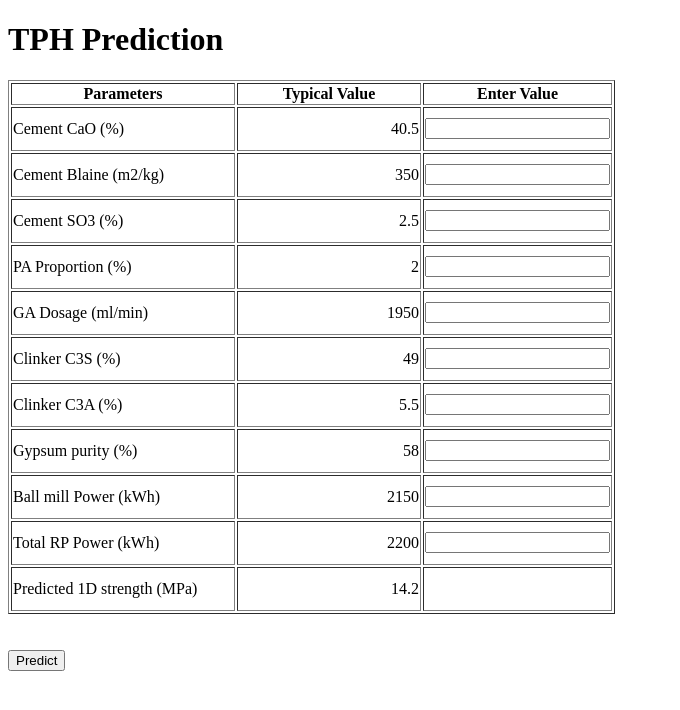
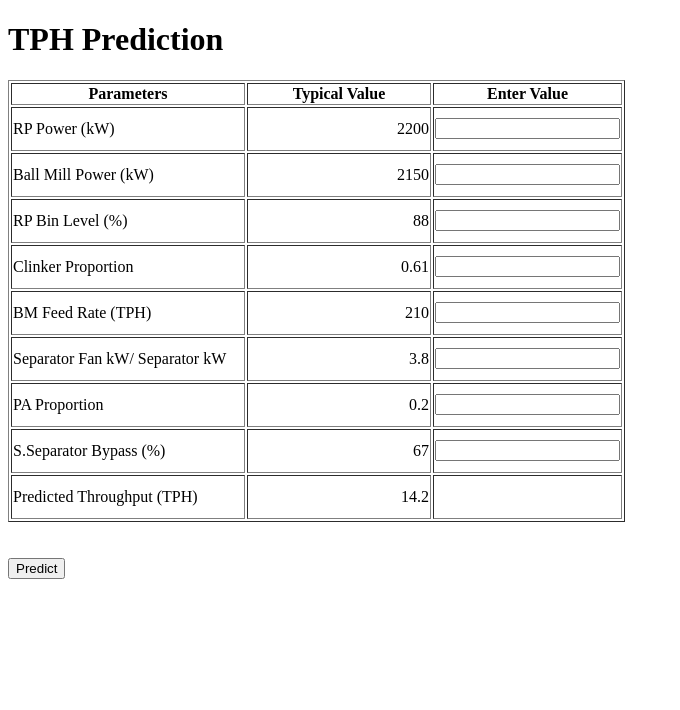
Before and after one commit to meenuchhabra294/TPHNew, a Flask app: page / in a window 1280 px wide. Shown: the top 710 px of the page, without its empty margins (0-680 px from the left). Run offline with Flask 2, Linux system fonts and the light colour scheme; parts of the project's set-up code (start-up, migrations or seed data) failed here and were passed over.

Commit message:
Add files via upload

```diff
--- a/templates/index.html
+++ b/templates/index.html
@@ -15,63 +15,53 @@
 <table border="1">
 
 	<tr >
-	    <th width="220">Parameters</th>
+	    <th width="230">Parameters</th>
 	    <th width="180">Typical Value</th>
 	    <th>Enter Value</th>
   	</tr>
   	<tr>
-	    <td height="40"><label for="Cement_CaO">Cement CaO (%)</label></td>
-	    <td style="text-align:right" >40.5</td>
-	    <td><input type="text"  style="text-align:right;" name="Cement_CaO"  required="required" /><br /></td>
+	    <td height="40"><label for="RP_power">RP Power (kW)</label></td>
+	    <td style="text-align:right" >2200</td>
+	    <td><input type="text"  style="text-align:right;" name="RP_power"  required="required" /><br /></td>
   </tr>
   	<tr>
-	    <td height="40"><label for="C_Blaine">Cement Blaine (m2/kg)</label></td>
-	    <td style="text-align:right" >350</td>
-	    <td><input type="text"  style="text-align:right;" name="C_Blaine" required="required" /><br /></td>
+	    <td height="40"><label for="Ball_Mill">Ball Mill Power (kW)</label></td>
+	    <td style="text-align:right" >2150</td>
+	    <td><input type="text"  style="text-align:right;" name="Ball_Mill" required="required" /><br /></td>
   </tr>
    	<tr>
- 	    <td height="40"><label for="Cement_So3_x">Cement SO3 (%)</label></td>
- 	    <td style="text-align:right" >2.5</td>
- 	    <td><input type="text"  style="text-align:right;" name="Cement_So3_x"  required="required" /><br /></td>
+ 	    <td height="40"><label for="RP_Bin_Level">RP Bin Level (%)</label></td>
+ 	    <td style="text-align:right" >88</td>
+ 	    <td><input type="text"  style="text-align:right;" name="RP_Bin_Level"  required="required" /><br /></td>
   </tr>
     	<tr>
-  	    <td height="40"><label for="PA_prop">PA Proportion (%)</label></td>
-  	    <td style="text-align:right" >2</td>
+  	    <td height="40"><label for="Clinker">Clinker Proportion</label></td>
+  	    <td style="text-align:right" >0.61</td>
+  	    <td><input type="text"  style="text-align:right;" name="Clinker"  required="required" /><br /></td>
+  </tr>
+    	<tr>
+  	    <td height="40"><label for="BM_Frate">BM Feed Rate (TPH)</label></td>
+  	    <td style="text-align:right" >210</td>
+  	    <td><input type="text"  style="text-align:right;" name="BM_Frate"  required="required" /><br /></td>
+  </tr>
+    	<tr>
+  	    <td height="40"><label for="SFbyS">Separator Fan kW/ Separator kW</label></td>
+  	    <td style="text-align:right" >3.8</td>
+  	    <td><input type="text"  style="text-align:right;" name="SFbyS"  required="required" /><br /></td>
+  </tr>
+    	<tr>
+  	    <td height="40"><label for="PA_prop">PA Proportion</label></td>
+  	    <td style="text-align:right" >0.2</td>
   	    <td><input type="text"  style="text-align:right;" name="PA_prop"  required="required" /><br /></td>
   </tr>
     	<tr>
-  	    <td height="40"><label for="GA_Dosage_x">GA Dosage (ml/min)</label></td>
-  	    <td style="text-align:right" >1950</td>
-  	    <td><input type="text"  style="text-align:right;" name="GA_Dosage_x"  required="required" /><br /></td>
-  </tr>
-    	<tr>
-  	    <td height="40"><label for="Cl_C3s">Clinker C3S (%)</label></td>
-  	    <td style="text-align:right" >49</td>
-  	    <td><input type="text"  style="text-align:right;" name="Cl_C3s"  required="required" /><br /></td>
-  </tr>
-    	<tr>
-  	    <td height="40"><label for="Cl_C3A_x">Clinker C3A (%)</label></td>
-  	    <td style="text-align:right" >5.5</td>
-  	    <td><input type="text"  style="text-align:right;" name="Cl_C3A_x"  required="required" /><br /></td>
-  </tr>
-    	<tr>
-  	    <td height="40"><label for="Gypsum_Purity">Gypsum purity (%)</label></td>
-  	    <td style="text-align:right" >58</td>
-  	    <td><input type="text"  style="text-align:right;" name="Gypsum_Purity" required="required" /><br /></td>
+  	    <td height="40"><label for="S_ByDamper">S.Separator Bypass (%)</label></td>
+  	    <td style="text-align:right" >67</td>
+  	    <td><input type="text"  style="text-align:right;" name="S_ByDamper" required="required" /><br /></td>
   </tr>
 
-    	<tr>
-  	    <td height="40"><label for="BM">Ball mill Power (kWh)</label></td>
-  	    <td style="text-align:right" >2150</td>
-  	    <td style="text-align:center"><input type="text"  style="text-align:right;" name="BM" required="required" /><br /></td>
-  </tr>
-      	<tr>
-    	    <td height="40"><label for="RP_Power">Total RP Power (kWh)</label></td>
-    	    <td style="text-align:right" >2200</td>
-    	    <td><input type="text"  style="text-align:right;" name="RP_Power" required="required" /><br /></td>
-  </tr>
 	<tr>
-	    	<td height="40"><label>Predicted 1D strength (MPa)</label></td>
+	    	<td height="40"><label>Predicted Throughput (TPH)</label></td>
 	    	<td style="text-align:right" >14.2</td>
 	    	<td  style="text-align:right">{{ prediction_text }}<br /></td>
   </tr>
```
